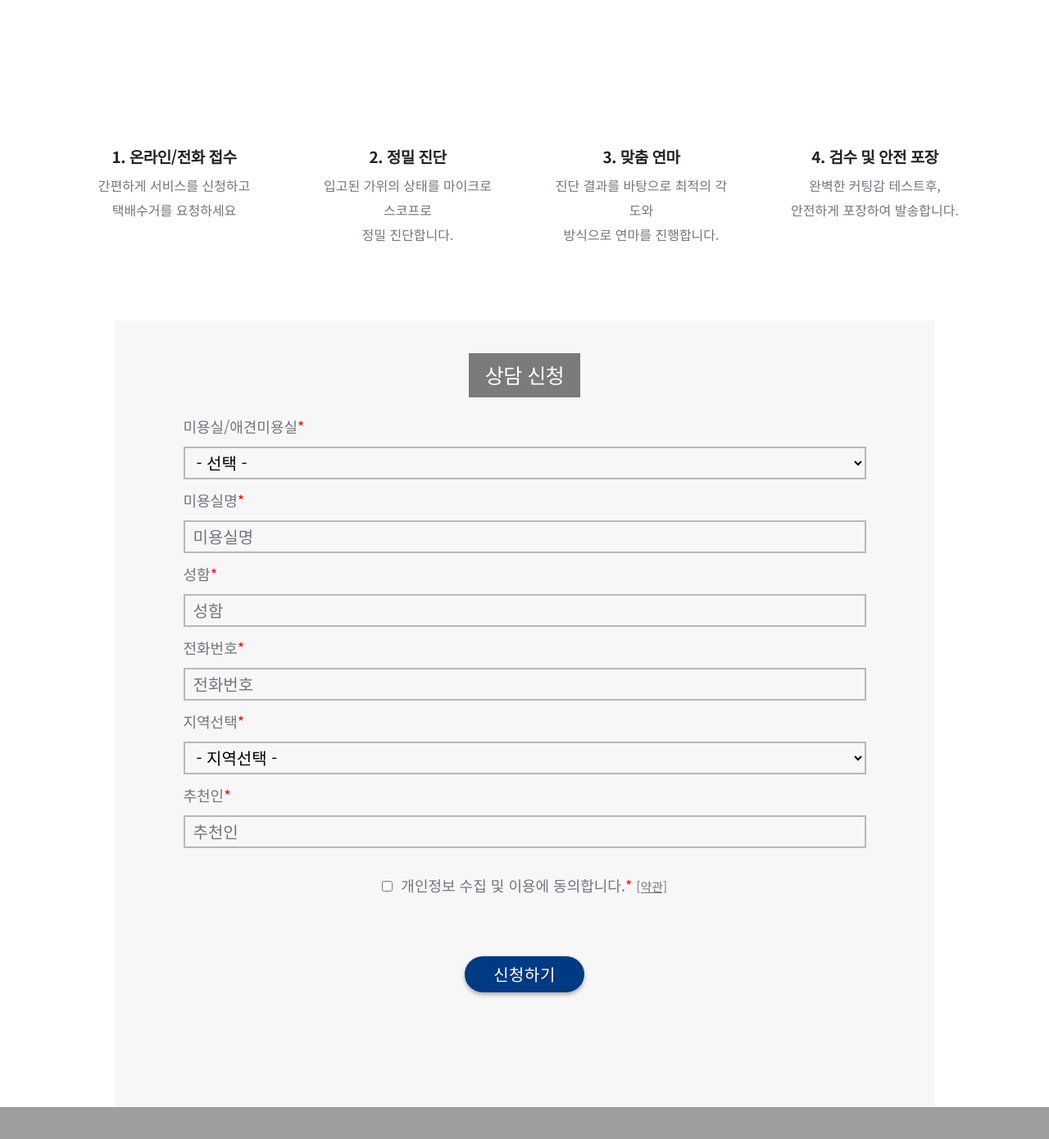
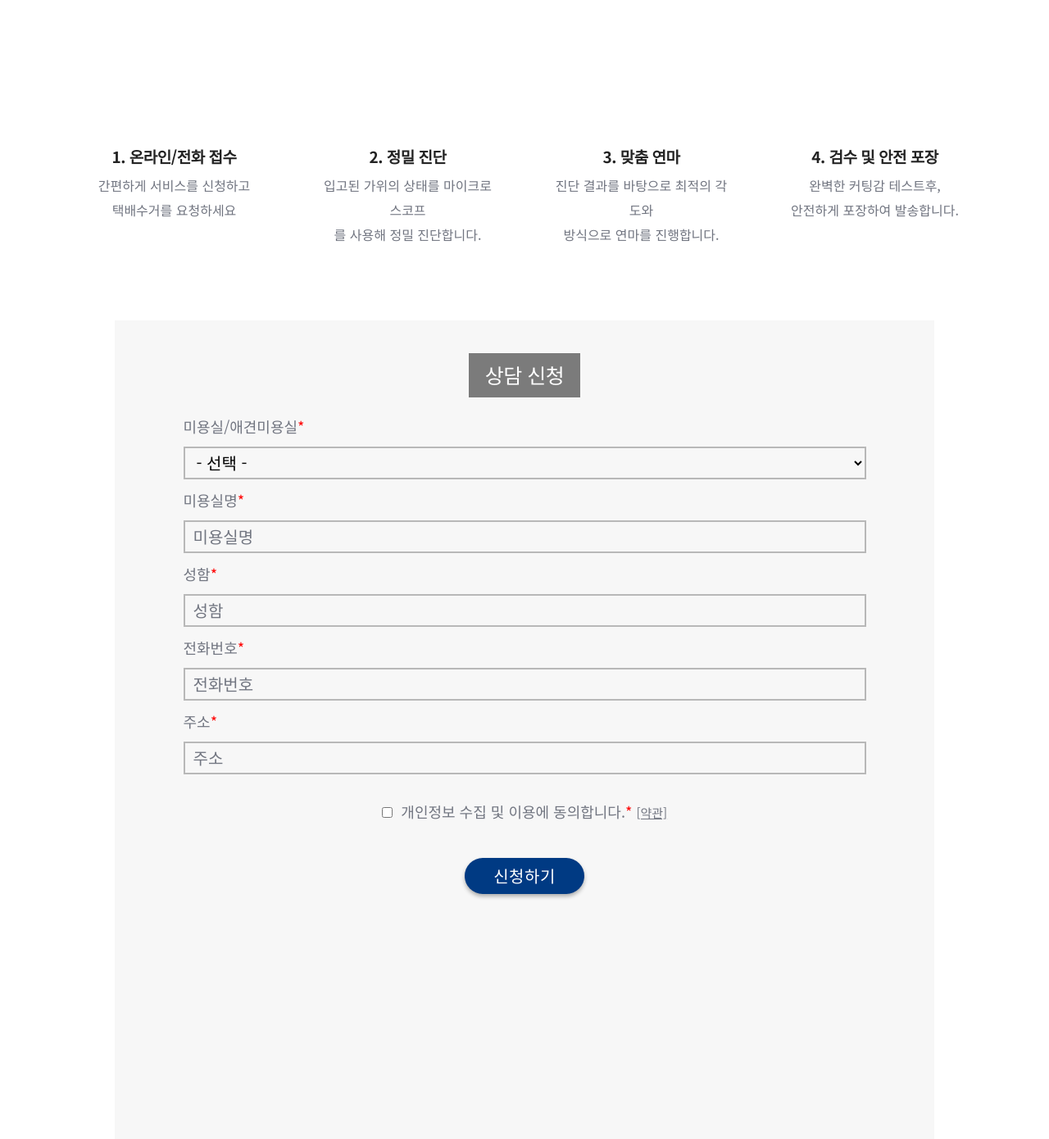
Before and after one commit to azadoes2021/scdalin, a Django app: page / in a window 1280 px wide. Shown: the part 3247-4637 px from the top of the page at 82% size. Run offline with Django 5.2, Linux system fonts and the light colour scheme; some libraries are stand-ins or nearby versions; some web fonts are replaced; grey boxes are pictures that could not be loaded.

Commit message:
first commit

```diff
--- a/base/forms.py
+++ b/base/forms.py
@@ -30,7 +30,7 @@ class CollectingdbForm(forms.Form):
         error_messages={
             'required': '이름 또는 상호를 입력해주세요.'
         },
-        max_length=64, label='이름(상호)'
+        max_length=100, label='이름(상호)'
     )
     # address002 = forms.CharField(
     #     error_messages={
@@ -38,9 +38,9 @@ class CollectingdbForm(forms.Form):
     #     },
     #     max_length=64, label='이름(상호)'
     # )
-    promoperson = forms.CharField(
-        required=False, max_length=64, label='추천인(지인소개할인)'
-    )
+    # promoperson = forms.CharField(
+    #     required=False, max_length=64, label='추천인(지인소개할인)'
+    # )
 
     # dbcode = forms.CharField(
     #     error_messages={
@@ -103,7 +103,7 @@ class CollectingdbForm(forms.Form):
         # address002 = cleaned_data.get('address002')
 
         # name = cleaned_data.get('name')
-        promoperson = cleaned_data.get('promoperson')
+        # promoperson = cleaned_data.get('promoperson')
 
         # subject = cleaned_data.get('subject')
 
@@ -129,7 +129,7 @@ class CollectingdbForm(forms.Form):
                 number = number,
                 address001 = address001,
                 # address002 = address002,
-                promoperson = promoperson,
+                # promoperson = promoperson,
                 # subject = subject,
                 # subject02 = subject02,
                 # body = body,
--- a/base/models.py
+++ b/base/models.py
@@ -68,9 +68,11 @@ class Collectingdb(models.Model):
     # dbcode = models.CharField(max_length=20, default='db01', verbose_name='디비코드')# input = hidden : dbcode db01 - 문의하기db  db02 -  랜딩페이지 db  db03 - 추가 홍보페이지
     # dbname = models.CharField(max_length=20, default='', verbose_name='dbname')
     # dbnamekr = models.CharField(max_length=20, default='', verbose_name='DB종류')
-    address001 = models.CharField(max_length=10, choices=ADDRESS001_CHOICES, null=True, verbose_name='지역')
+    # address001 = models.CharField(max_length=10, choices=ADDRESS001_CHOICES, null=True, verbose_name='지역')
+    address001 = models.CharField(max_length=100 ,null=True, verbose_name='주소')
     # address002 = models.CharField(max_length=50 ,null=True, verbose_name='주소2')
-    promoperson = models.CharField(max_length=50 ,null=True, verbose_name='추천인')
+    # 추천인정보
+    # promoperson = models.CharField(max_length=50 ,null=True, verbose_name='추천인')
     # object~~ 대신에 제목, 작성자 title name 로 나오도록
     def __str__(self):
         return self.name + ' | ' + str(self.number)
--- a/base/templates/home.html
+++ b/base/templates/home.html
@@ -111,7 +111,7 @@ a {
   display: block;
 }
 .contact {
-    min-height: 96rem;
+    min-height: 100rem;
   }
 
   @media (max-width:500px) {
@@ -177,7 +177,7 @@ a {
 <!-- <br> -->
 <!-- <a href=""><img class="rbbtn" src="{% static 'images/kakaotalks02.png' %}" alt=""></a> -->
 <br>
-<a href="tel:12345678910"><img class="rbbtn" src="{% static 'images/phone02.png' %}" alt=""></a>
+<a href="tel:0262192600"></a><img class="rbbtn" src="{% static 'images/phone02.png' %}" alt=""></a>
 <br>
 <a href="#top"><img class="rbbtn" src="{% static 'images/top.png' %}" alt=""></a>
 </div>
@@ -190,12 +190,12 @@ a {
         <strong style="color: blue;">
             <p>신청이 완료되지 않았습니다.</p>
             <!-- <p>***필수사항을 모두 입력하세요***</p> -->
-            <p> 미용실명, 성함/상호, 전화번호, 지역란을</p>
+            <p> 미용실명, 성함, 전화번호, 주소란을</p>
             <p> 다시 한번 체크해주세요!!</p>
         </strong>
         </div>
         <br class="">
-        <br class="">
+
 
 
 
@@ -574,7 +574,7 @@ a {
                             </div>
                         </div>
                         <span class="d-inline-block fs-19 text-dark-gray mb-5px fw-600 ls-minus-05px">2. 정밀 진단</span>
-                        <p class="w-85 lg-w-95 mx-auto">입고된 가위의 상태를 마이크로스코프로 <br> 정밀 진단합니다.</p>
+                        <p class="w-85 lg-w-95 mx-auto">입고된 가위의 상태를 마이크로스코프 <br> 를 사용해 정밀 진단합니다.</p>
                     </div>
                     <!-- end process step item -->
                     <!-- start process step item -->
@@ -656,7 +656,7 @@ a {
         <strong style="color: blue;">
             <p>신청이 완료되지 않았습니다.</p>
             <!-- <p>***필수사항을 모두 입력하세요***</p> -->
-            <p> 미용실명, 성함/상호, 전화번호, 지역란을</p>
+            <p> 미용실명, 성함, 전화번호, 주소란을</p>
             <p> 다시 한번 체크해주세요!!</p>
         </strong>
         </div>
@@ -693,8 +693,9 @@ a {
             </div>
             {% elif field.name == 'address001' %}
             <div class="inputBox">
-            <label for="{{ field.id_for_label }}" class="">지역선택<span style="color: red;">*</span></label>
-            <select name="{{ field.name }}" class="" id="{{ field.id_for_label }}">
+            <label for="{{ field.id_for_label }}" class="">주소<span style="color: red;">*</span></label>
+            <input name="{{ field.name }}" type="text" placeholder="주소" id="{{ field.id_for_label }}">
+            <!-- <select name="{{ field.name }}" class="" id="{{ field.id_for_label }}">
                 <option value="">- 지역선택 -</option>
                 <option value="서울(서울이남)">서울(서울이남)</option>
                 <option value="서울(서울이북)">서울(서울이북)</option>
@@ -715,8 +716,8 @@ a {
                 <option value="광주광역시">광주광역시</option>
                 <option value="전라북도">전라북도</option>
                 <option value="제주시">제주시</option>
-            </select>
-            <!-- </div>             -->
+            </select>  -->
+            </div>
 
             {% elif field.name == 'promoperson' %}
             <!-- <div class="inputBox"> -->
@@ -889,7 +890,7 @@ a {
         {% endfor %}
 
 <br>
-<br>
+
     <input type="submit" value="신청하기" class="btn">
 
   </form>
@@ -920,13 +921,17 @@ a {
                                 <span class="alt-font fs-14 text-uppercase d-block text-white ls-1px lh-24">사업자번호</span>
                                 <a class="" href="">519-37-00591</a>
                             </div>
-                            <div class="col-lg-6 col-6 text-center ">
+                            <div class="col-lg-6 col-6 text-center">
+                                <span class="alt-font fs-14 text-uppercase d-block text-white ls-1px lh-24" >연락처</span>
+                                <a href="tel:0262192600">02-6219-2600</a>
+                            </div>
+                            <!-- <div class="col-lg-6 col-6 text-center ">
                                 <span class="alt-font fs-14 text-uppercase d-block text-white ls-1px lh-24">주소</span>
                                 <a class="" href="">인천광역시 서구 OOO OOOO OO O층</a>
-                            </div>
+                            </div> -->
                         </div>
-                        <br>
-                        <div class="row">
+                        <!-- <br> -->
+                        <!-- <div class="row">
                             <div class="col-lg-6 col-6 text-center">
                                 <span class="alt-font fs-14 text-uppercase d-block text-white ls-1px lh-24" >연락처</span>
                                 <a href="tel:12345678910">031-2100-3400</a>
@@ -935,7 +940,7 @@ a {
                                 <span class="alt-font fs-14 d-block text-white ls-1px lh-24" >이메일</span>
                                 <a href="mailto:info@domain.com">infodesk@naver.com</a>
                             </div>
-                        </div>
+                        </div> -->
 
 
                     <!-- </div> -->
```
Also changed, not shown: base/migrations/0004_remove_collectingdb_promoperson_and_more.py (added), db.sqlite3.
